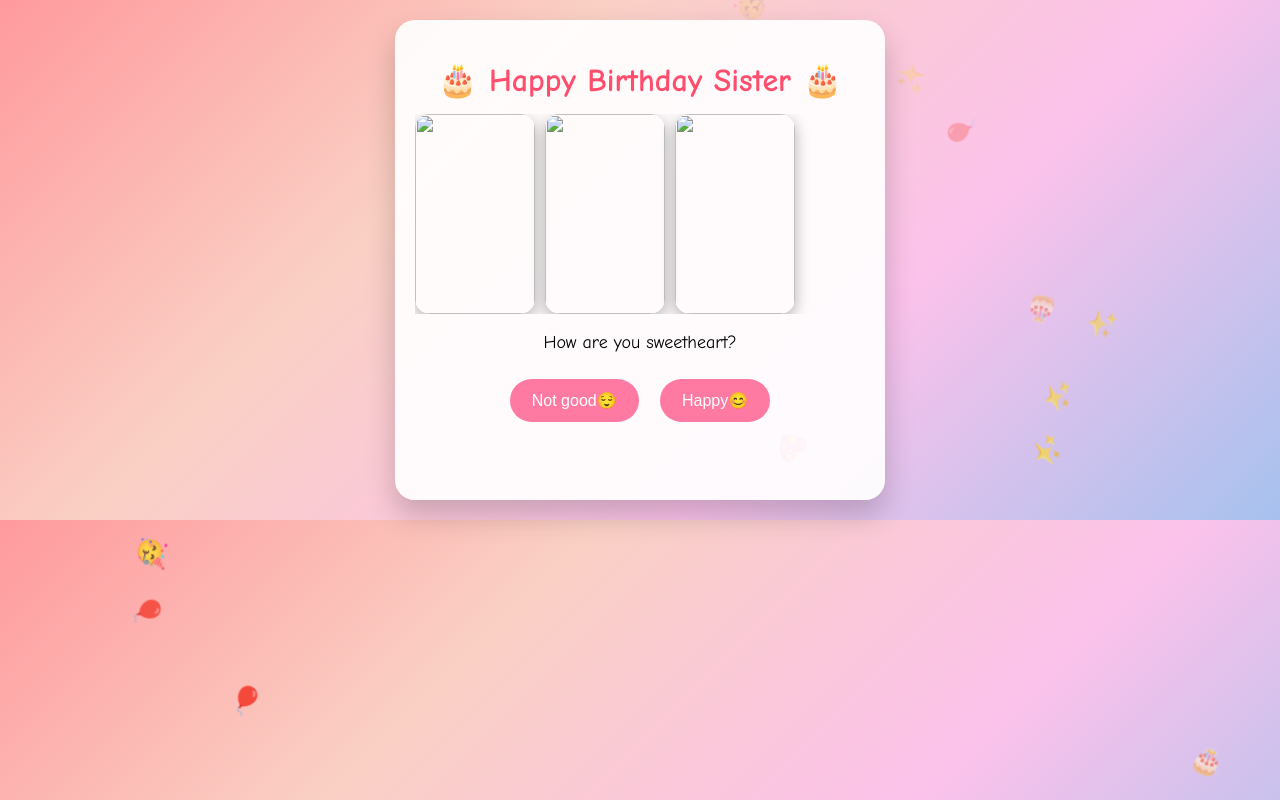
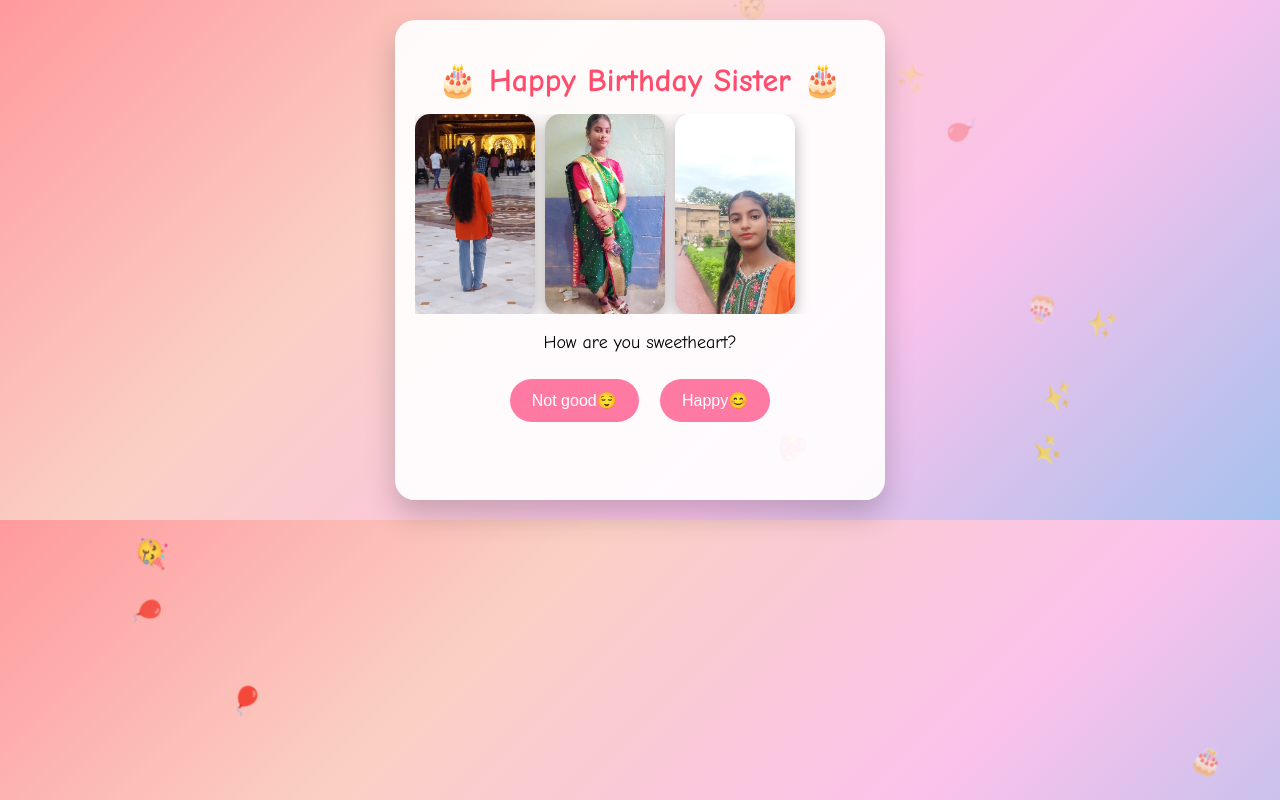
Before and after one commit to ThePriyanshuSharma/birthday, a plain HTML site: page index.html in a window 1280 px wide. Drawn offline with Linux system fonts and the light colour scheme.

Commit message:
Fix HTML encoding issues and update images

```diff
--- a/index.html
+++ b/index.html
@@ -112,9 +112,9 @@
   <h1>🎂 Happy Birthday Sister 🎂</h1>
 
   <div class="photos">
-    <img src="photo1.jpeg">
-    <img src="photo2.jpeg">
-    <img src="photo3.jpeg">
+    <img src="WhatsApp Image 2026-02-04 at 6.43.52 PM.jpeg">
+    <img src="WhatsApp Image 2026-02-04 at 10.32.53 AM.jpeg">
+    <img src="WhatsApp Image 2026-02-04 at 6.43.53 PM.jpeg">
   </div>
 
   <p>How are you sweetheart?</p>
```
